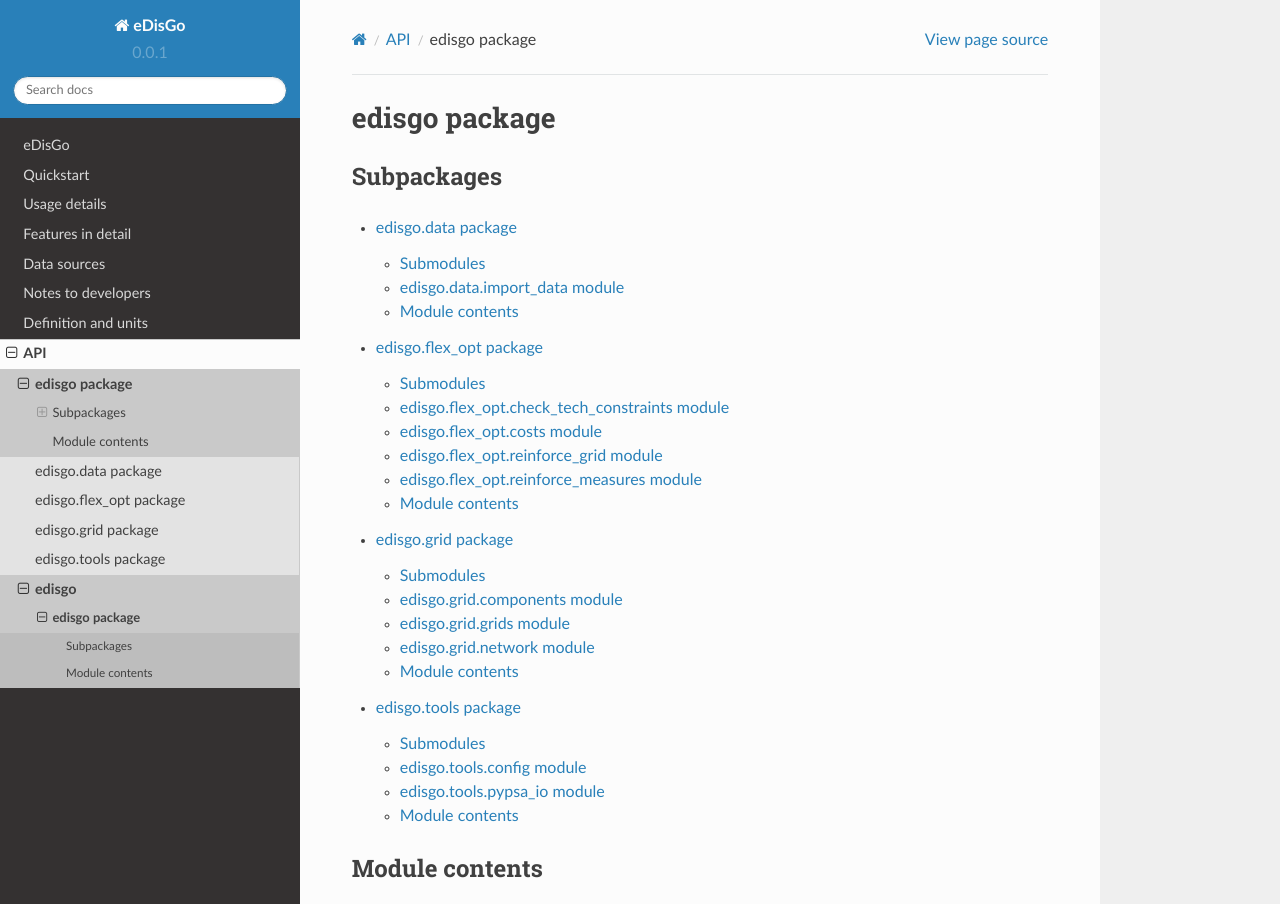
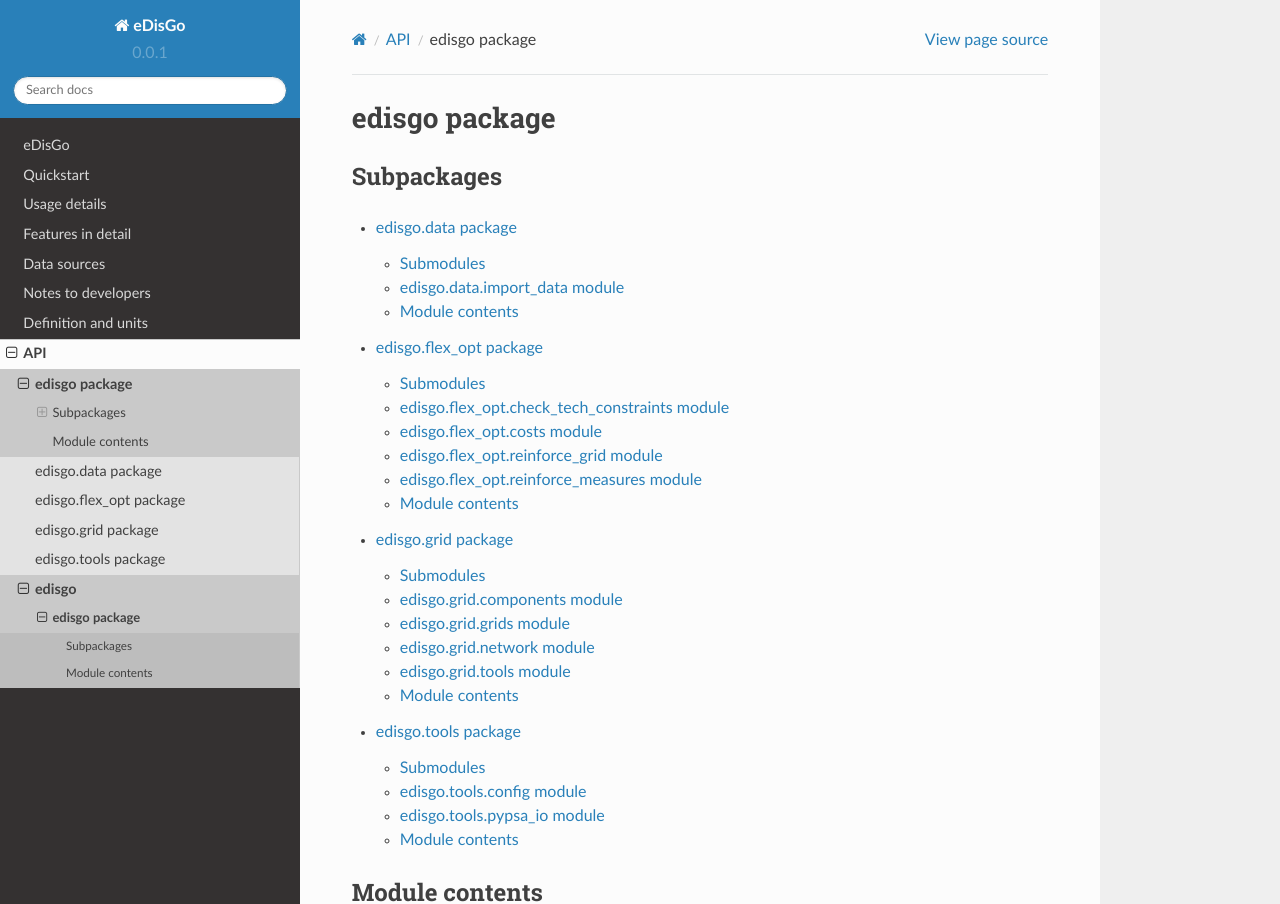
Before and after one commit to openego/eDisGo, a Sphinx documentation site: the page built from doc/api/edisgo.rst, in a window 1280 px wide and 1221 px high, cut to the strip 0-904 px from the top of the window. Built offline with Sphinx 7.4.7 and the Read the Docs theme 2.0.0, drawn with Linux system fonts in a browser that asks for light colours; formulas are drawn with MathJax 3.

```diff
--- a/doc/api/edisgo.grid.rst
+++ b/doc/api/edisgo.grid.rst
@@ -28,6 +28,14 @@ edisgo\.grid\.network module
     :undoc-members:
     :show-inheritance:
 
+edisgo\.grid\.tools module
+--------------------------
+
+.. automodule:: edisgo.grid.tools
+    :members:
+    :undoc-members:
+    :show-inheritance:
+
 
 Module contents
 ---------------
```
